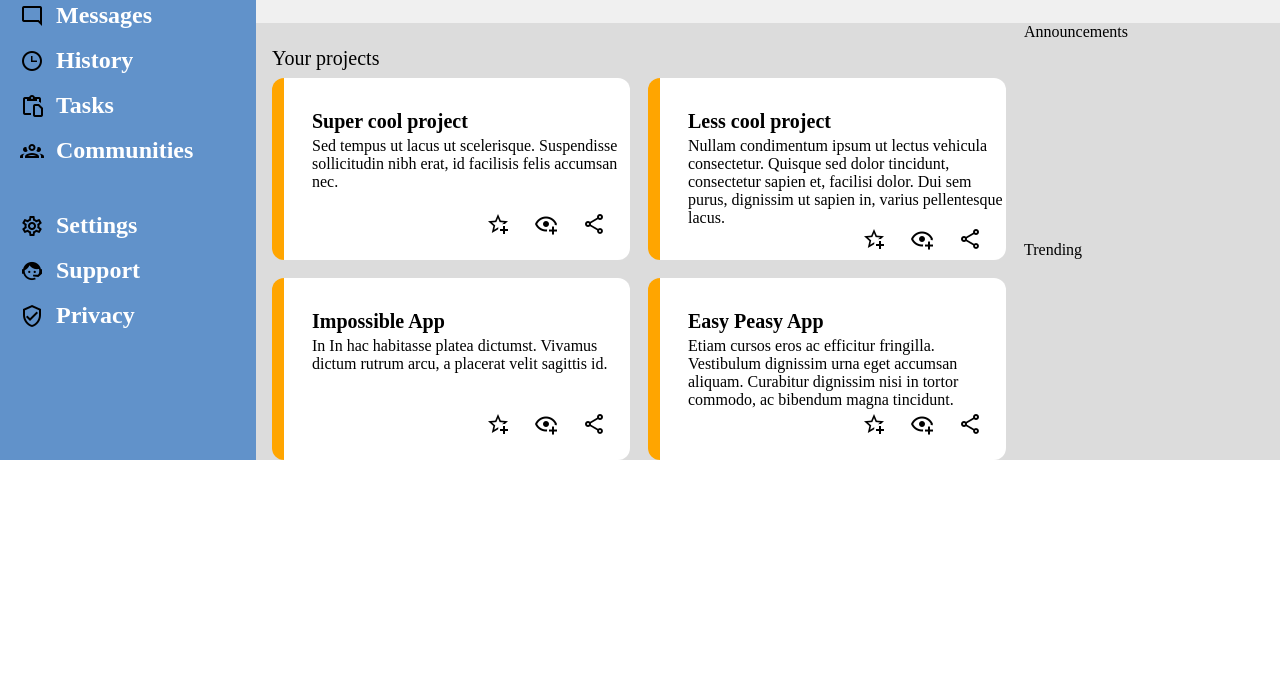
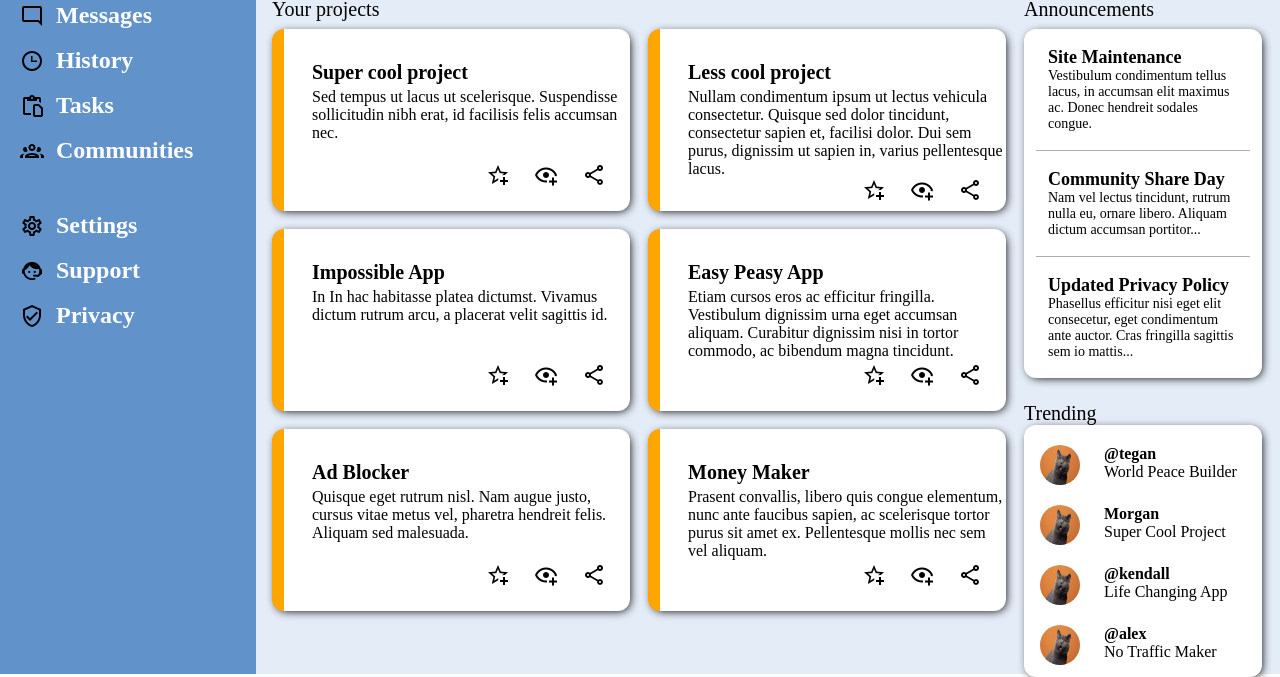
Before and after one commit to MustardPenguin/admin-dashboard, a plain HTML site: page index.html in a window 1280 px wide. Shown: the part 196-873 px from the top of the page. Before the commit the page ends 800 px from the top, so only its background shows below. Drawn offline with Linux system fonts and the light colour scheme.

Commit message:
Completed admin dashboard project

```diff
--- a/index.html
+++ b/index.html
@@ -162,13 +162,107 @@
                             <a href=""><img src="./icons/share-variant-outline.png" alt="share"></a>
                         </div>
                     </div>
+
+                    <div class="project">
+                        <div>
+                            <div>Ad Blocker</div>
+                            <div>
+                                Quisque eget rutrum nisl. Nam augue justo, cursus vitae
+                                metus vel, pharetra hendreit felis. Aliquam sed malesuada.
+                            </div>
+                        </div>
+                        <div class="project-icons">
+                            <a href=""><img src="./icons/star-plus-outline.png" alt="favorite"></a>
+                            <a href=""><img src="./icons/eye-plus-outline.png" alt="view"></a>
+                            <a href=""><img src="./icons/share-variant-outline.png" alt="share"></a>
+                        </div>
+                    </div>
+
+                    <div class="project">
+                        <div>
+                            <div>Money Maker</div>
+                            <div>
+                                Prasent convallis, libero quis congue elementum, nunc ante
+                                faucibus sapien, ac scelerisque tortor purus sit amet ex. Pellentesque
+                                mollis nec sem vel aliquam.
+                            </div>
+                        </div>
+                        <div class="project-icons">
+                            <a href=""><img src="./icons/star-plus-outline.png" alt="favorite"></a>
+                            <a href=""><img src="./icons/eye-plus-outline.png" alt="view"></a>
+                            <a href=""><img src="./icons/share-variant-outline.png" alt="share"></a>
+                        </div>
+                    </div>
                 </div>
             </div>
             <div class="announcements">
-                <div>Announcements</div>
+                <div style="font-size: 20px; padding-bottom: 8px;">Announcements</div>
+                <div class="announcements-holder">
+
+                    <div class="announcement">
+                        <div>Site Maintenance</div>
+                        <div>
+                            Vestibulum condimentum tellus lacus, in accumsan elit
+                            maximus ac. Donec hendreit sodales congue.
+                        </div>
+                    </div>
+
+                    <div class="line"></div>
+
+                    <div class="announcement">
+                        <div>Community Share Day</div>
+                        <div>
+                            Nam vel lectus tincidunt, rutrum nulla eu, ornare libero.
+                            Aliquam dictum accumsan portitor...
+                        </div>
+                    </div>
+
+                    <div class="line"></div>
+
+                    <div class="announcement">
+                        <div>Updated Privacy Policy</div>
+                        <div>
+                            Phasellus efficitur nisi eget elit consecetur, eget
+                            condimentum ante auctor. Cras fringilla sagittis sem io mattis...
+                        </div>
+                    </div>
+                </div>
             </div>
             <div class="trending">
-                <div>Trending</div>
+                <div style="font-size: 20px;">Trending</div>
+                <div class="users">
+                    <div class="user">
+                        <img src="./icons/cat.png" alt="CAT">
+                        <div>
+                            <div>@tegan</div>
+                            <div>World Peace Builder</div>
+                        </div>
+                    </div>
+
+                    <div class="user">
+                        <img src="./icons/cat.png" alt="CAT">
+                        <div>
+                            <div>Morgan</div>
+                            <div>Super Cool Project</div>
+                        </div>
+                    </div>
+
+                    <div class="user">
+                        <img src="./icons/cat.png" alt="CAT">
+                        <div>
+                            <div>@kendall</div>
+                            <div>Life Changing App</div>
+                        </div>
+                    </div>
+
+                    <div class="user">
+                        <img src="./icons/cat.png" alt="CAT">
+                        <div>
+                            <div>@alex</div>
+                            <div>No Traffic Maker</div>
+                        </div>
+                    </div>
+                </div>
             </div>
         </div>
     </div>
--- a/style.css
+++ b/style.css
@@ -4,7 +4,7 @@
 }
 
 :root {
-    --header-color: rgb(240, 240, 240);
+    --header-color: rgb(255, 255, 255);
     --side-bar-color: rgb(97, 146, 202);
 }
 
@@ -14,7 +14,7 @@
     display: grid;
 
     grid-template-columns: 1fr 4fr;
-    grid-template-rows: 1fr 2fr 6fr;
+    grid-template-rows: 50px 120px 700px;
     /* 1fr 1fr 4 fr //originally*/
 }
 
@@ -22,11 +22,13 @@
     background-color: var(--side-bar-color);
     grid-row: 1 / 4;
     grid-column: 1 / 2;
-
+    padding-bottom: -20px;
     padding-top: 20px;
     padding-left: 20px;
     color: white;
     font-weight: 600;
+
+    z-index: 3;
 }
 
 .sidebar1, .sidebar2 {
@@ -63,6 +65,8 @@
 
     display: flex;
     justify-content: space-between;
+
+    z-index: 3;
 }
 
 .header div {
@@ -82,6 +86,7 @@
 .name {
     font-size: 18px;
     font-weight: bold;
+    width: 100px;
 }
 
 .profile-image {
@@ -100,6 +105,10 @@
 
     display: flex;
     justify-content: space-between;
+    align-items: center;
+
+    box-shadow: 0px 1px 10px;
+    z-index: 2;
 }
 
 .sub-header-buttons {
@@ -129,7 +138,7 @@
     grid-template-rows: 1fr 1fr;
     grid-template-columns: 3fr 1fr;
 
-    background-color: gainsboro;
+    background-color: rgb(228, 236, 247);
 }
 
 /* Projects */
@@ -180,10 +189,88 @@
 
 /* Announcements */
 .announcements {
+    display: flex;
+    flex-direction: column;
+    padding-top: 24px;
+    padding-right: 18px;
+    padding-bottom: 12px;
+}
 
+.announcements-holder {
+    background-color: white;
+    border-radius: 12px;
+    flex: 1;
+
+    display: flex;
+    flex-direction: column;
+    align-items: center;
+}
+
+.announcement {
+    padding-left: 24px;
+    padding-right: 24px;
+    padding-top: 18px;
+    padding-bottom: 18px;
+}
+
+.announcement div:first-child {
+    font-weight: bold;
+    font-size: 18px;
+}
+
+.announcement div:nth-child(2n) {
+    font-size: 14px;
+}
+
+.line {
+    background-color: rgb(180, 170, 170);
+    width: 90%;
+    height: 1px;
 }
 
 /* Trending */
 .trending {
+    margin-top: 12px;
+    display: flex;
+    flex-direction: column;
+    margin-right: 18px;
 
 }
+
+.users {
+    background-color: white;
+    border-radius: 12px;
+
+    display: flex;
+    flex-direction: column;
+    justify-content: center;
+}
+
+.user {
+    display: flex;
+    padding-top: 20px;
+    padding-left: 16px;
+}
+
+.user div {
+    padding-left: 12px;
+}
+
+.users:last-child {
+    padding-bottom: 12px;
+}
+
+.user div:first-child {
+    font-weight: 600;
+}
+
+.user img {
+    height: 40px;
+    width: 40px;
+    border-radius: 100%;
+}
+
+/* Box shadow */
+.announcements-holder, .users, .project {
+    box-shadow: 2px 2px 10px -2px;
+}
```
